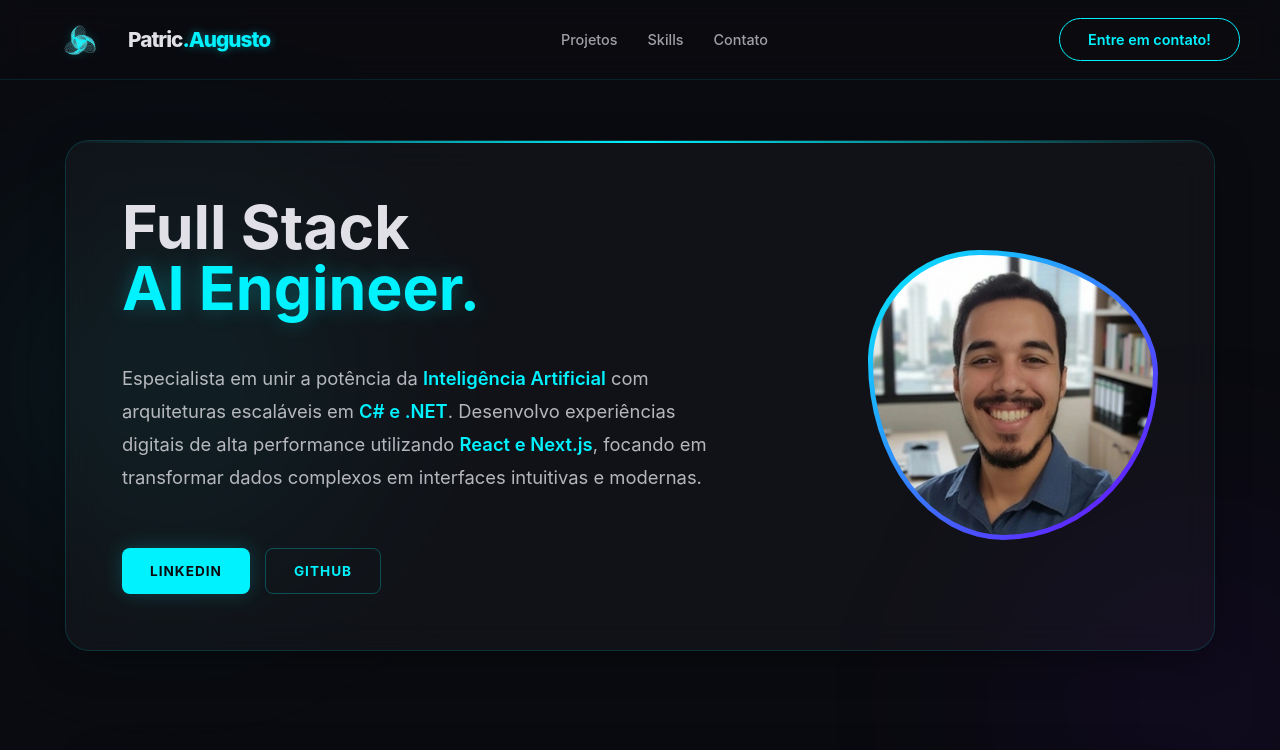
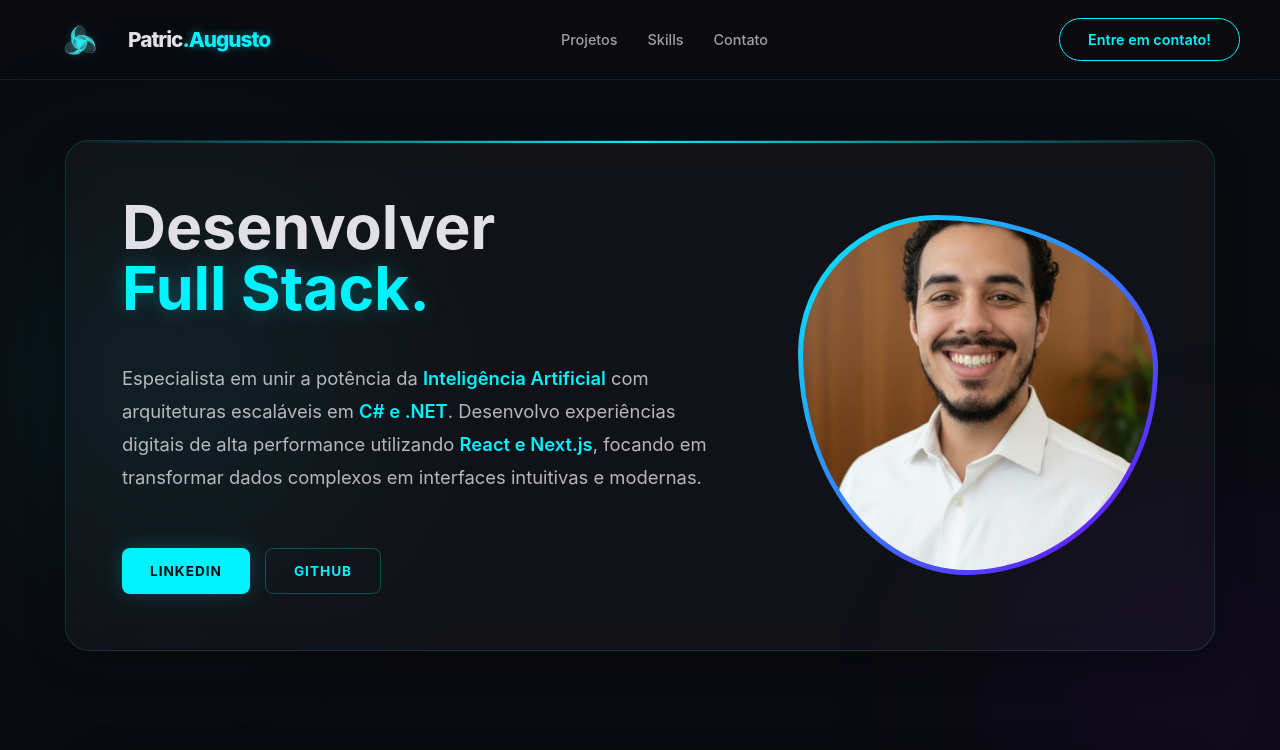
Before and after one commit to PatricAugusto/Portfolio-v3.0.0, a Next.js app: page / in a window 1280 px wide. Shown: the top 750 px of the page. Built offline with nearby package versions, Linux system fonts and the light colour scheme.

Commit message:
content: update hero description and profile branding image

```diff
--- a/src/app/page.js
+++ b/src/app/page.js
@@ -135,8 +135,11 @@ const SocialButton = styled.a`
 `;
 
 const ImageWrapper = styled.div`
-  width: 280px;
-  height: 280px;
+  position: relative;
+  top: 0;
+  left: 0;
+  width: 350px;
+  height: 350px;
   background: linear-gradient(135deg, ${props => props.theme.colors.secondary}, ${props => props.theme.colors.accent});
   padding: 5px;
   animation: morph 8s ease-in-out infinite;
@@ -158,7 +161,7 @@ export default function Home() {
 
           <TextSection>
             <Title>
-              Full Stack <span>AI Engineer.</span>
+               Desenvolver <span>Full Stack.</span>
             </Title>
 
             <ExpandedDescription>
@@ -168,17 +171,17 @@ export default function Home() {
             </ExpandedDescription>
 
             <HeroButtonGroup>
-              <SocialButton href="https://linkedin.com/in/seu-usuario" target="_blank" className="linkedin">
+              <SocialButton href="https://www.linkedin.com/in/patric-augusto-bab47b240/" target="_blank" className="linkedin">
                 LinkedIn
               </SocialButton>
-              <SocialButton href="https://github.com/seu-usuario" target="_blank" className="github">
+              <SocialButton href="https://github.com/PatricAugusto" target="_blank" className="github">
                 GitHub
               </SocialButton>
             </HeroButtonGroup>
           </TextSection>
 
           <ImageWrapper>
-            <img src="/PerfilOficialFoto.png" alt="Profile" />
+            <img src="/FotoPerfilJAN.jpg" alt="Profile" />
           </ImageWrapper>
 
         </HeroContent>
```
Also changed, not shown: public/FotoPerfilJAN.jpg (added).
